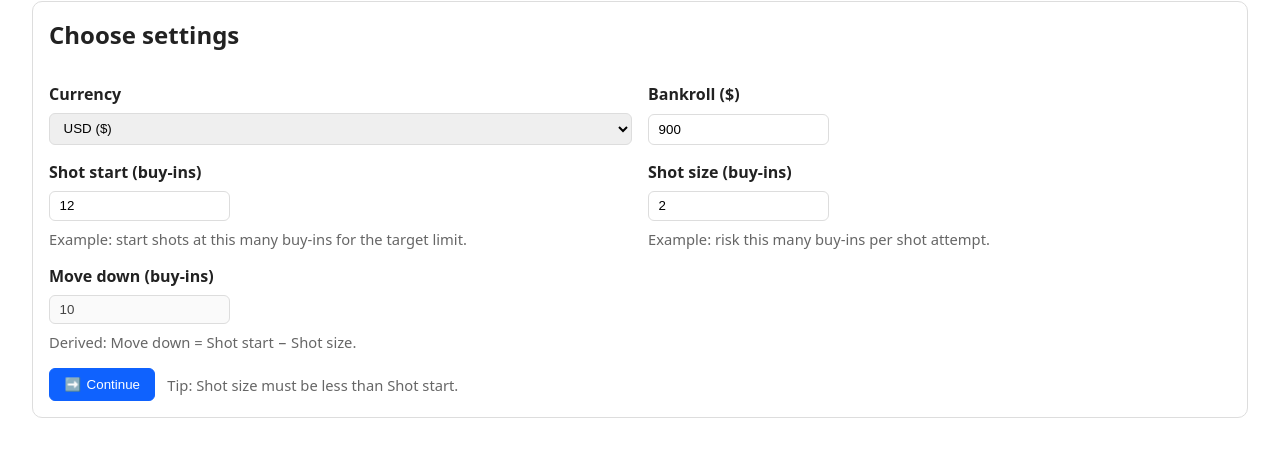
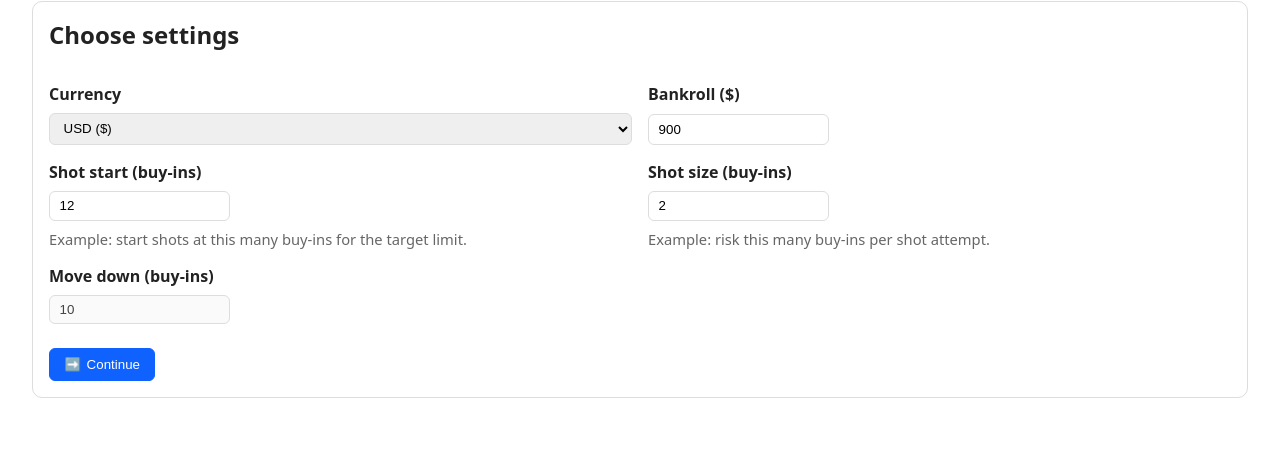
Before and after one commit to MarriedAt13/Poker-Bankroll, a plain HTML site: page index.html in a window 1280 px wide. Shown: the part 90-546 px from the top of the page. Drawn offline with Linux system fonts and the light colour scheme.

Commit message:
Update index.html

```diff
--- a/index.html
+++ b/index.html
@@ -94,7 +94,7 @@
       <div class="stack">
         <label for="moveDownDisplay">Move down (buy-ins)</label>
         <input id="moveDownDisplay" type="number" value="10" readonly />
-        <span class="muted">Derived: Move down = Shot start − Shot size.</span>
+        <span class="muted"></span>
       </div>
     </div>
 
@@ -106,7 +106,6 @@
         <span class="emoji" aria-hidden="true">➡️</span>Continue
       </button>
       <span class="muted">
-        Tip: Shot size must be less than Shot start.
       </span>
     </div>
   </section>
@@ -119,7 +118,6 @@
     <div id="goal"></div>
     <table id="tbl" aria-describedby="tableHelp"></table>
     <p id="tableHelp" class="muted">
-      Status shows readiness at each stake; emojis are decorative and not read by screen readers.
     </p>
 
     <div class="row">
```
